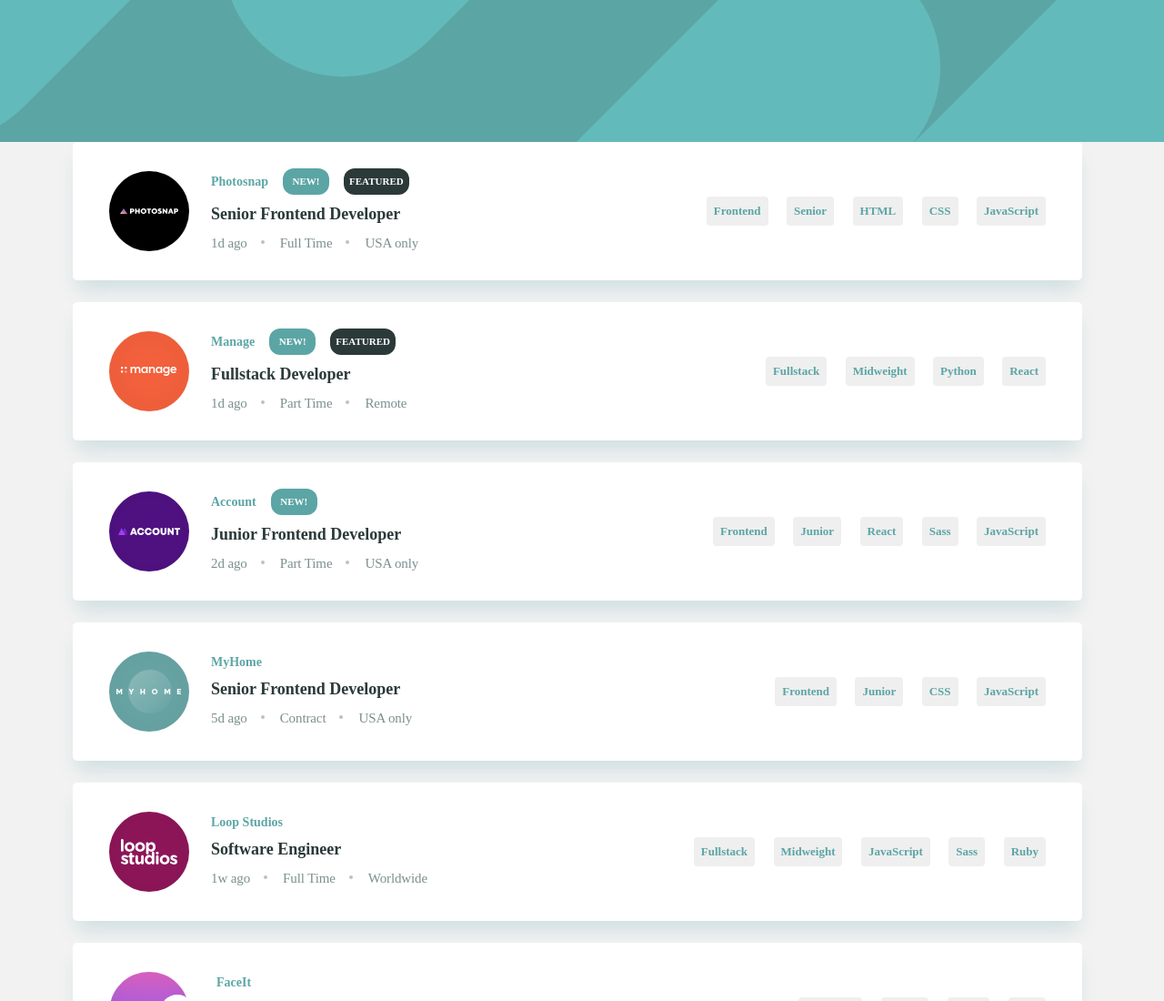
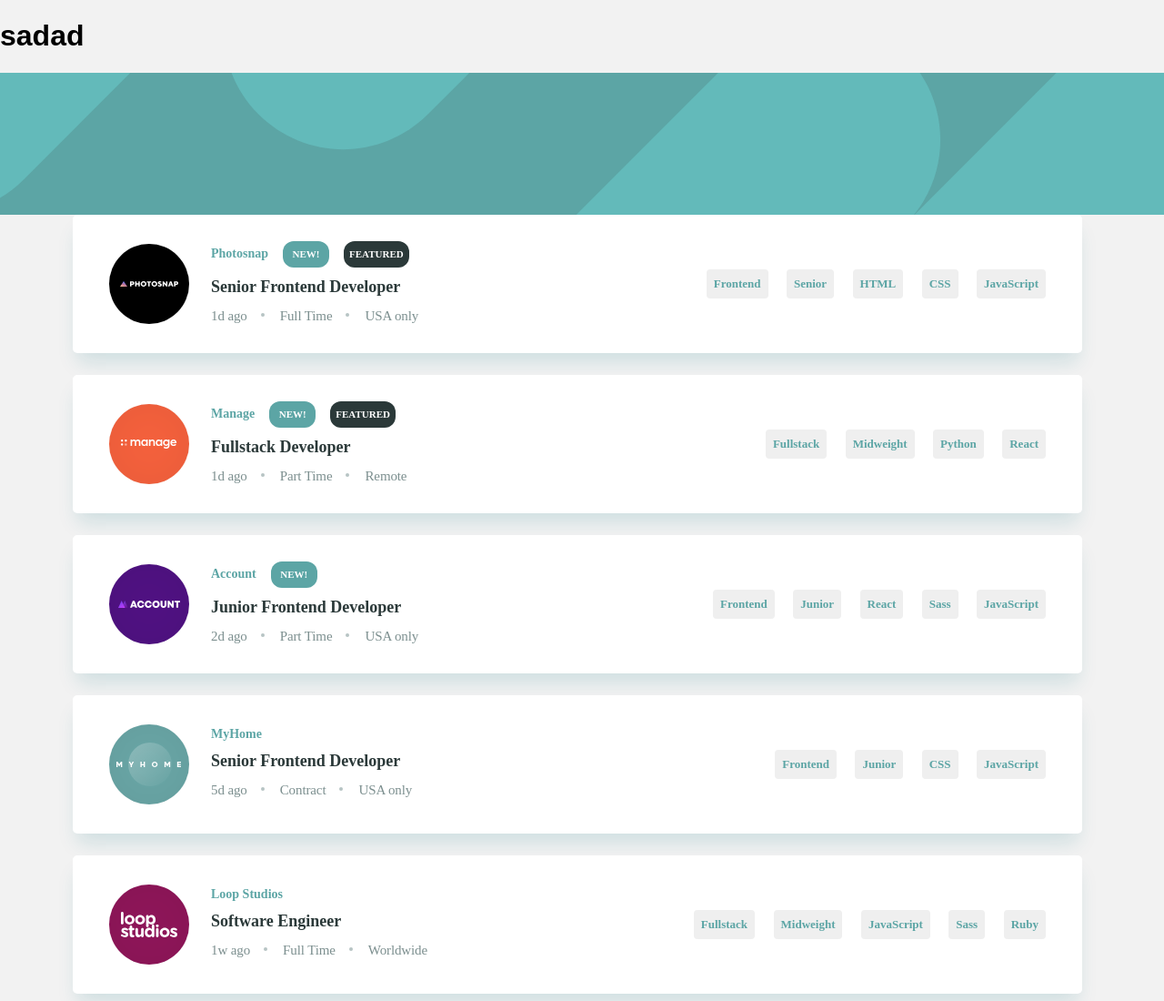
Before and after one commit to Islamik99/table, a plain HTML site: page index.html in a window 1280 px wide. Shown: the top 1100 px of the page at 91% size. Drawn offline with Linux system fonts and the light colour scheme.

Commit message:
added h1

```diff
--- a/index.html
+++ b/index.html
@@ -8,7 +8,7 @@
     <link rel="stylesheet" href="./styles/css/main.css">
 </head>
 <body>
-
+    <h1>sadad</h1>
     <header>
         <div class="container">
             <div class="header__inner">
```
